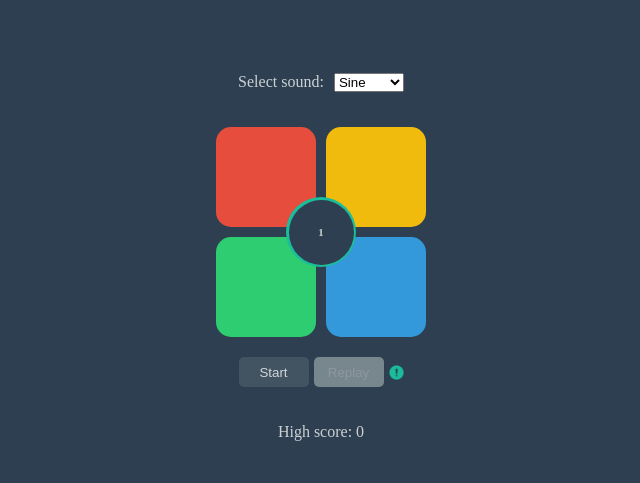
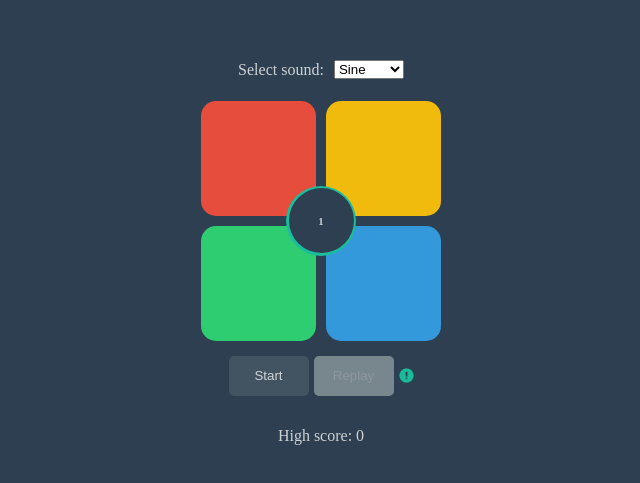
Before and after one commit to kommi23/Verkefni-1-H-pverkefni---HTML-CSS, a plain HTML site: page index.html in a window 1280 px wide. Shown: the part 151-634 px from the top of the page, without its empty margins (319-959 px from the left). Drawn offline with Linux system fonts and the light colour scheme.

Commit message:
hlutföll

```diff
--- a/index.html
+++ b/index.html
@@ -11,8 +11,7 @@
 
 
 <body>
-    <img id="oops_image" src="oops.jpg" alt="Dialogue bubble containing the word: OOPS!" class="oops_image">
-    <p id="error_text">This website requires at least 600px screen width</p>
+
     <div id="lessthan600px">
         <div class="container">
             <div class="audio_container">
@@ -57,6 +56,12 @@
         </div>
     </div>
 
+
+    <img id="oops_image" src="oops.jpg" alt="Dialogue bubble containing the word: OOPS!" class="oops_image">
+
+    <p id="error_text">This website requires at least 600px screen width</p>
+
+
 </body>
 
 </html>
--- a/style.css
+++ b/style.css
@@ -21,7 +21,7 @@ h6{
     align-items: center;
     flex-direction: column;
     justify-content: center;
-    gap: 20px;
+    gap: 15px;
 
 }
 
@@ -31,12 +31,11 @@ h6{
     grid-template-columns: auto auto;
     gap: 10px;
     align-items: center;
+    /* border: solid red; */
+    line-height: 0px;
 
 
 }
-
-
-
 
 
 .square_container {
@@ -44,14 +43,14 @@ h6{
     place-items: center;
     grid-template-columns: auto auto;
     grid-template-rows: auto auto;
-
+    /* border: solid red; */
     gap: 10px;
 
 }
 
 .square {
-    height: 100px;
-    width: 100px;
+    height: 115px;
+    width: 115px;
     border-radius: 15px;
     border: none;
     outline: none;
@@ -141,8 +140,8 @@ h6{
 
 .buttons {
     border: 0px solid rgb(0, 0, 0);
-    height: 30px;
-    width: 70px;
+    height: 40px;
+    width: 80px;
     border-radius: 5px;
     display: flex;
     align-items: center;
```
